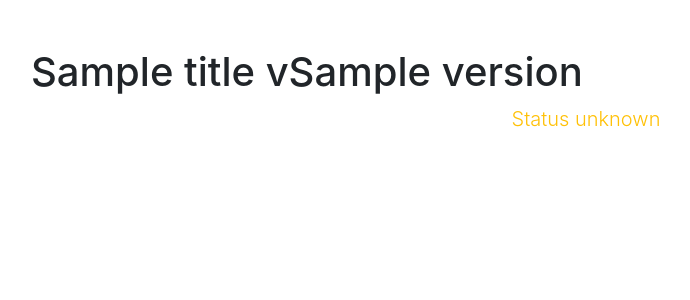
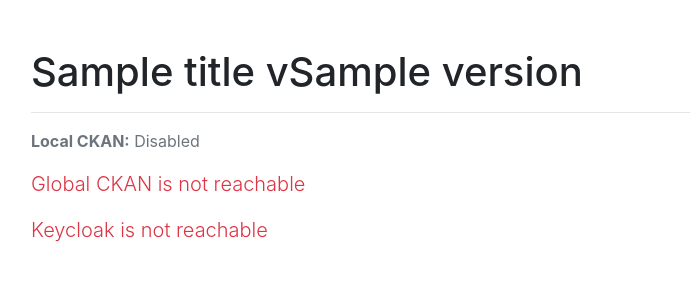
Before and after one commit to sci-ndp/pop, a Python web app: template api/templates/index.html in a window 1280 px wide. Shown: the part 56-356 px from the top of the page, without its empty margins (54-744 px from the left). Run offline with Jinja, Linux system fonts and the light colour scheme; the template is opened without the code that fills it: most values are stand-ins (such as "Sample title", 1, 10 or a date in 2020); some libraries are stand-ins or nearby versions.

Commit message:
feat(status): refactor status checks and update index template
- Add separate local/global CKAN checks in status service
- Update index.html to display individual CKAN and Keycloak status fields

```diff
--- a/api/config/swagger_settings.py
+++ b/api/config/swagger_settings.py
@@ -6,7 +6,7 @@
 class Settings(BaseSettings):
     swagger_title: str = "API Documentation"
     swagger_description: str = "This is the API documentation."
-    swagger_version: str = "0.3.0"
+    swagger_version: str = "0.4.0"
     public: bool = True
     use_jupyterlab: bool = False
     jupyter_url: str = "https://jupyter.org/try-jupyter/lab/"
--- a/api/services/status_services/__init__.py
+++ b/api/services/status_services/__init__.py
@@ -1 +1,2 @@
 from .check_ckan_status import check_ckan_status  # noqa: F401
+from .check_api_status import get_status  # noqa: F401
--- a/api/templates/index.html
+++ b/api/templates/index.html
@@ -5,41 +5,50 @@
 {% block title %}{{ title }}{% endblock %}
 
 {% block content %}
-<!-- Dashboard Header -->
 <div class="row">
     <div class="col-md-12">
         <h1>{{ title }} v{{ version }}</h1>
+        <hr />
 
-        {% if status == "CKAN and Keycloak are active and reachable." %}
+        <!-- Local CKAN -->
+        {% if status.ckan_local_enabled %}
+            <p class="text-primary">
+                <strong>Local CKAN:</strong> Enabled
+            </p>
+            {% if status.ckan_is_active_local %}
+                <p class="lead text-success">
+                    <i class="fas fa-check-circle"></i> Local CKAN is active and reachable
+                </p>
+            {% else %}
+                <p class="lead text-danger">
+                    <i class="fas fa-times-circle"></i> Local CKAN is not reachable
+                </p>
+            {% endif %}
+        {% else %}
+            <p class="text-muted">
+                <strong>Local CKAN:</strong> Disabled
+            </p>
+        {% endif %}
+
+        <!-- Global CKAN -->
+        {% if status.ckan_is_active_global %}
             <p class="lead text-success">
-                <i class="fas fa-check-circle"></i> The system is operating correctly without any issues
+                <i class="fas fa-check-circle"></i> Global CKAN is active and reachable
             </p>
+        {% else %}
+            <p class="lead text-danger">
+                <i class="fas fa-times-circle"></i> Global CKAN is not reachable
+            </p>
+        {% endif %}
 
-        <ul class="list-unstyled compact-list">
-            {% elif status == "CKAN is active, but Keycloak is not reachable." %}
-                <p class="lead text-success">
-                    <i class="fas fa-check-circle"></i> - CKAN is active
-                </p>
-                <p class="lead text-danger" style="height: 49px; transform: translate(0px, -19px);">
-                    <i class="fas fa-times-circle"></i> - Keycloak is not reachable
-                </p>
-
-            {% elif status == "Keycloak is active, but CKAN is not reachable." %}
-                <p class="lead text-success">
-                    <i class="fas fa-check-circle"></i> - Keycloak is active
-                </p>
-                <p class="lead text-danger" style="height: 49px; transform: translate(0px, -19px);">
-                    <i class="fas fa-times-circle"></i> - CKAN is not reachable
-                </p>
-        </ul>
-        {% elif status == "CKAN and Keycloak are not reachable." %}
-            <p class="lead text-danger text-center">
-                <i class="fas fa-times-circle"></i> CKAN and Keycloak are not reachable
+        <!-- Keycloak -->
+        {% if status.keycloak_is_active %}
+            <p class="lead text-success">
+                <i class="fas fa-check-circle"></i> Keycloak is active and reachable
             </p>
-
         {% else %}
-            <p class="lead text-warning text-center">
-                <i class="fas fa-exclamation-circle"></i> Status unknown
+            <p class="lead text-danger">
+                <i class="fas fa-times-circle"></i> Keycloak is not reachable
             </p>
         {% endif %}
     </div>
@@ -49,30 +58,29 @@
 <div class="row mt-4 d-flex justify-content-center">
     <!-- Kafka -->
     {% if kafka_info.kafka_connection %}
-    <div class="card card-square shadow-sm">
+    <div class="card card-square shadow-sm mx-2">
         <div class="card-header card-header-custom">
             <h5 class="card-title-custom">Kafka Connection</h5>
         </div>
         <div class="card-body card-body-custom">
-            <p style="font-size: 15px;"><strong>Host:</strong> {{ kafka_info.kafka_host }}</p>
-            <p style="font-size: 15px font-size: 15px; height: 21.5px; transform: translate(0px, -14px);"><strong>Port:</strong> {{ kafka_info.kafka_port }}</p>
+            <p><strong>Host:</strong> {{ kafka_info.kafka_host }}</p>
+            <p><strong>Port:</strong> {{ kafka_info.kafka_port }}</p>
         </div>
     </div>
     {% endif %}
-    <!-- Kafka -->
+
+    <!-- JupyterLab -->
     {% if use_jupyterlab %}
-    <div class="card card-square shadow-sm">
+    <div class="card card-square shadow-sm mx-2">
         <div class="card-header card-header-custom">
             <h5 class="card-title-custom">JupyterLab</h5>
         </div>
         <div class="card-body card-body-custom">
-            <a href="{{ jupyter_url }}" class="btn btn-primary" target="_blank" rel="noopener noreferrer" style="height: 60px; transform: translate(0px, -9px);">
+            <a href="{{ jupyter_url }}" class="btn btn-primary" target="_blank" rel="noopener noreferrer">
                 Access JupyterLab
             </a>
         </div>
     </div>
     {% endif %}
 </div>
-
-
 {% endblock %}
```
Also changed, not shown: api/routes/status_routes/get.py (+4 -30 lines), api/services/default_services/index.py (+1 -23 lines), api/services/status_services/check_ckan_status.py (+11 -2 lines), 1 other file.
